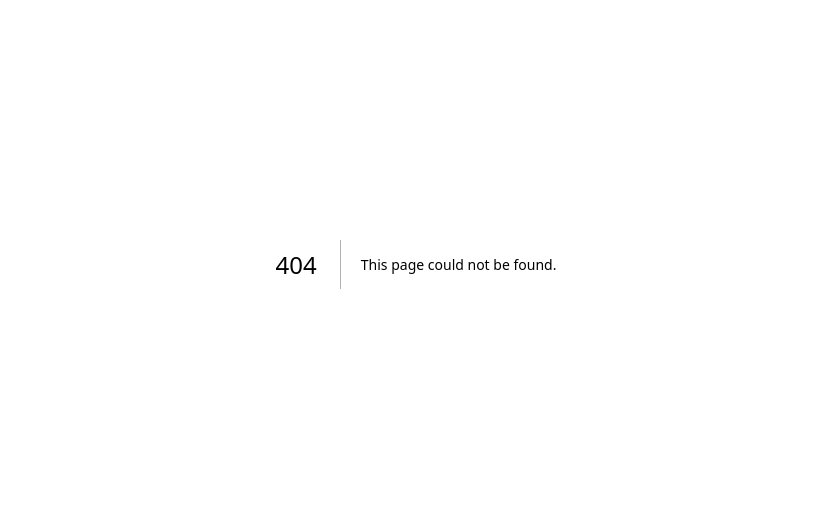
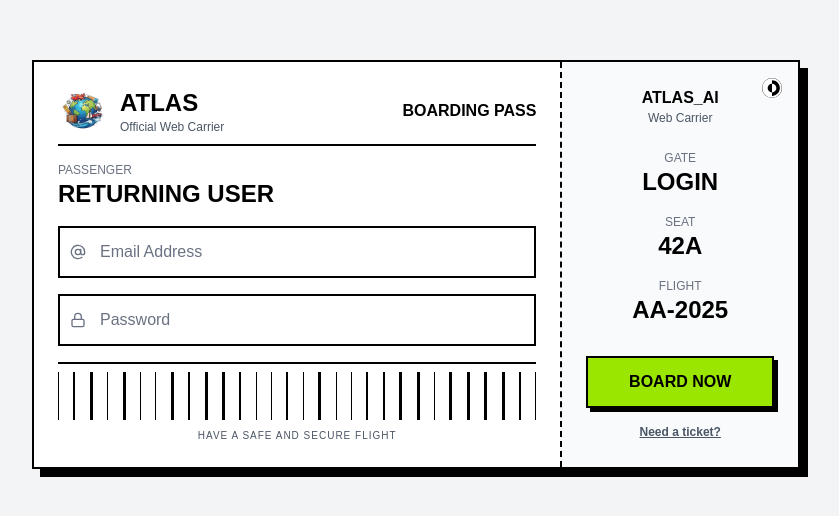
Before and after one commit to Malav2364/AtlasAi-Main, a Next.js app: page /onboard in a window 1280 px wide. Before the commit this address had no page. Shown: the part 136-652 px from the top of the page, without its empty margins (224-1063 px from the left). Built offline with nearby package versions, Linux system fonts and the light colour scheme.

Commit message:
Added Login/signup page

```diff
--- a/src/app/auth/page.tsx
+++ /dev/null
@@ -1,9 +0,0 @@
-import React from 'react'
-
-export default function page() {
-  return (
-    <div>
-
-    </div>
-  )
-}
--- /dev/null
+++ b/src/app/onboard/page.tsx
@@ -0,0 +1,175 @@
+"use client";
+
+import React, { useState, useEffect } from "react";
+import { motion, AnimatePresence } from "framer-motion";
+import { AtSign, Lock, User } from "lucide-react";
+import { Skiper26 } from "@/components/skiper26";
+import Image from "next/image";
+
+const OnboardingPage: React.FC = () => {
+  const [formType, setFormType] = useState<"login" | "signup">("login");
+
+  const formVariants = {
+    hidden: { opacity: 0, y: 10 },
+    visible: { opacity: 1, y: 0, transition: { staggerChildren: 0.1 } },
+    exit: { opacity: 0, y: -10 },
+  };
+
+  return (
+    <main className="flex min-h-screen w-full items-center justify-center bg-gray-100 p-4 font-mono dark:bg-gray-900">
+      {/* Boarding Pass Container */}
+      <motion.div
+        initial={{ scale: 0.9, opacity: 0 }}
+        animate={{ scale: 1, opacity: 1 }}
+        transition={{ duration: 0.3, ease: "easeOut" }}
+        className="relative flex w-full max-w-3xl border-2 border-black bg-white shadow-[8px_8px_0px_#000000] dark:border-white dark:bg-black dark:shadow-[8px_8px_0px_#FFFFFF]"
+      >
+        {/* Theme Switcher */}
+        <div className="absolute top-4 right-4 z-10">
+          <Skiper26 />
+        </div>
+
+        {/* Main Pass Section */}
+        <div className="flex-grow p-6 text-black dark:text-white">
+          <header className="flex items-center justify-between border-b-2 border-black pb-2 dark:border-white">
+            <div className="flex items-center gap-3">
+              <Image
+                src="/logo.png" // Assumes your logo is at public/logo.png
+                alt="AtlasAi Logo"
+                width={50}
+                height={50}
+                className="dark:invert" // Inverts the logo color for dark mode
+              />
+              <div>
+                <h1 className="text-2xl font-bold">ATLAS</h1>
+                <p className="text-xs text-gray-600 dark:text-gray-400">Official Web Carrier</p>
+              </div>
+            </div>
+            <p className="font-bold">BOARDING PASS</p>
+          </header>
+
+          <div className="mt-4">
+            <AnimatePresence mode="wait">
+              <motion.div
+                key={formType}
+                variants={formVariants}
+                initial="hidden"
+                animate="visible"
+                exit="exit"
+              >
+                {formType === "login" ? <LoginForm /> : <SignUpForm />}
+              </motion.div>
+            </AnimatePresence>
+          </div>
+
+          <footer className="mt-4 border-t-2 border-black pt-2 dark:border-white">
+            <Barcode />
+            <p className="mt-2 text-center text-[10px] tracking-widest text-gray-600 dark:text-gray-400">
+              HAVE A SAFE AND SECURE FLIGHT
+            </p>
+          </footer>
+        </div>
+
+        {/* Stub Section */}
+        <div className="flex flex-col justify-between border-l-2 border-dashed border-black bg-gray-50 p-6 text-black dark:border-white dark:bg-gray-900/50 dark:text-white">
+          <div>
+            <header className="text-center">
+              <h2 className="font-bold">ATLAS_AI</h2>
+              <p className="text-xs text-gray-600 dark:text-gray-400">Web Carrier</p>
+            </header>
+            <div className="mt-6 space-y-4 text-center">
+              <InfoField label="GATE" value={formType.toUpperCase()} />
+              <InfoField label="SEAT" value="42A" />
+              <InfoField label="FLIGHT" value="AA-2025" />
+            </div>
+          </div>
+          <ActionButton formType={formType} setFormType={setFormType} />
+        </div>
+      </motion.div>
+    </main>
+  );
+};
+
+// Reusable field for the stub
+const InfoField = ({ label, value }: { label: string; value: string }) => (
+  <div>
+    <p className="text-xs text-gray-500 dark:text-gray-400">{label}</p>
+    <p className="text-2xl font-bold">{value}</p>
+  </div>
+);
+
+// Reusable input for the form
+const BoardingInput = ({ icon, type, placeholder }: { icon: React.ReactNode; type: string; placeholder: string; }) => (
+  <motion.div variants={{ hidden: { opacity: 0 }, visible: { opacity: 1 } }} className="relative flex items-center">
+    <span className="absolute left-3 text-gray-500 dark:text-gray-400">{icon}</span>
+    <input
+      type={type}
+      placeholder={placeholder}
+      className="w-full border-2 border-black bg-white py-3 pl-10 pr-3 text-black placeholder-gray-500 focus:border-black focus:outline-none focus:ring-2 focus:ring-lime-400 dark:border-gray-600 dark:bg-gray-800 dark:text-white dark:placeholder-gray-400 dark:focus:border-lime-400"
+    />
+  </motion.div>
+);
+
+// Barcode Component
+const Barcode = () => {
+  const [widths, setWidths] = useState<number[]>([]);
+
+  // Generate widths only on the client-side after the component mounts
+  useEffect(() => {
+    const newWidths = [...Array(30)].map(() => Math.floor(Math.random() * 3) + 1);
+    setWidths(newWidths);
+  }, []); // Empty dependency array ensures this runs only once on the client
+
+  return (
+    <div className="flex h-12 w-full items-stretch justify-between">
+      {widths.map((width, i) => (
+        <div
+          key={i}
+          className="bg-black dark:bg-white"
+          style={{ width: `${width}px` }}
+        />
+      ))}
+    </div>
+  );
+};
+
+// Combined Action Button and Toggle
+const ActionButton = ({ formType, setFormType }: { formType: string; setFormType: (type: "login" | "signup") => void; }) => (
+  <div className="mt-6 text-center">
+    <motion.button
+      whileHover={{ transform: "translate(-4px, -4px)", boxShadow: "8px 8px 0px var(--shadow-color)" }}
+      whileTap={{ transform: "translate(0px, 0px)", boxShadow: "4px 4px 0px var(--shadow-color)" }}
+      transition={{ duration: 0.1 }}
+      className="w-full border-2 border-black bg-lime-400 py-3 font-bold text-black shadow-[4px_4px_0px_#000000] dark:border-white dark:shadow-[4px_4px_0px_#FFFFFF]"
+    >
+      {formType === "login" ? "BOARD NOW" : "GET TICKET"}
+    </motion.button>
+    <button
+      onClick={() => setFormType(formType === "login" ? "signup" : "login")}
+      className="mt-4 text-xs font-bold text-gray-600 underline hover:text-lime-500 dark:text-gray-400 dark:hover:text-lime-400"
+    >
+      {formType === "login" ? "Need a ticket?" : "Already have one?"}
+    </button>
+  </div>
+);
+
+// Login Form Fields
+const LoginForm = () => (
+  <div className="space-y-4">
+    <InfoField label="PASSENGER" value="RETURNING USER" />
+    <BoardingInput icon={<AtSign size={16} />} type="email" placeholder="Email Address" />
+    <BoardingInput icon={<Lock size={16} />} type="password" placeholder="Password" />
+  </div>
+);
+
+// Sign Up Form Fields
+const SignUpForm = () => (
+  <div className="space-y-4">
+    <InfoField label="PASSENGER" value="NEW APPLICANT" />
+    <BoardingInput icon={<User size={16} />} type="text" placeholder="Full Name" />
+    <BoardingInput icon={<AtSign size={16} />} type="email" placeholder="Email Address" />
+    <BoardingInput icon={<Lock size={16} />} type="password" placeholder="Create Password" />
+  </div>
+);
+
+export default OnboardingPage;
```
Also changed, not shown: public/Logo.png (added).
